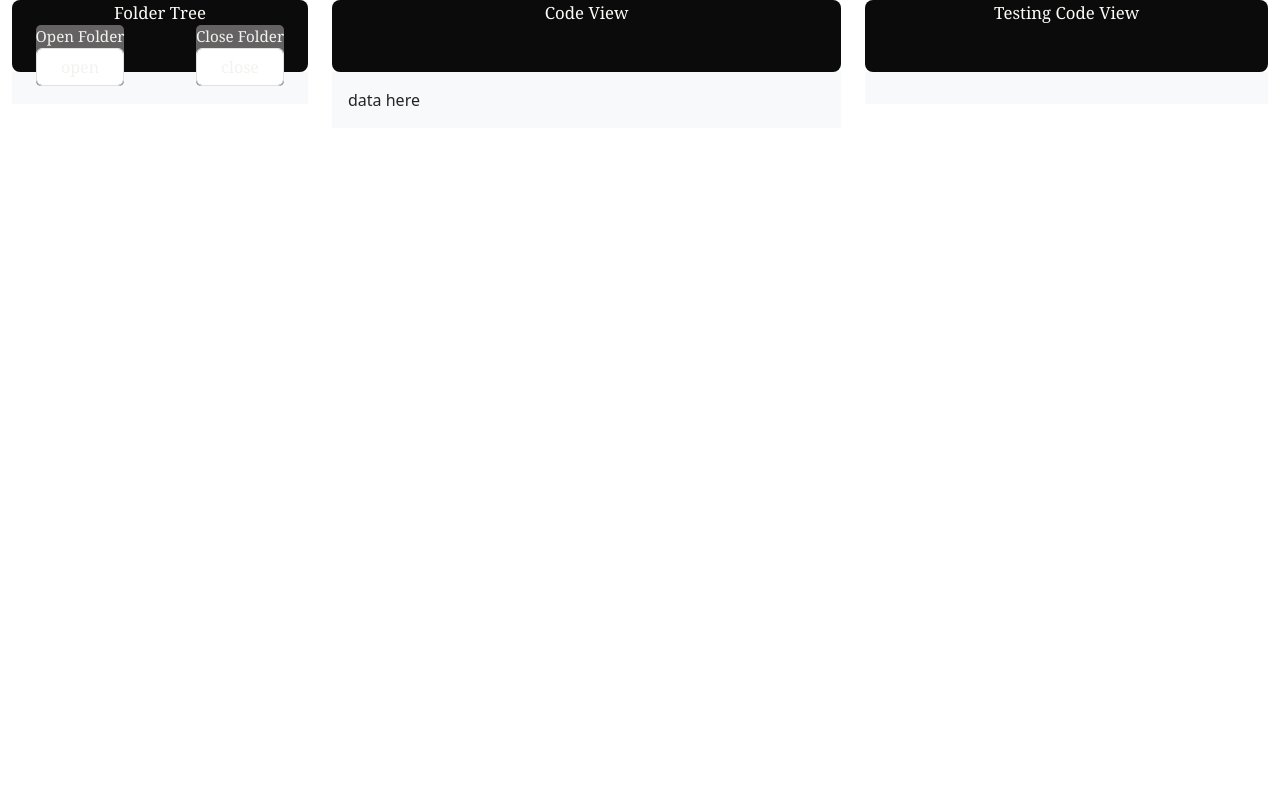
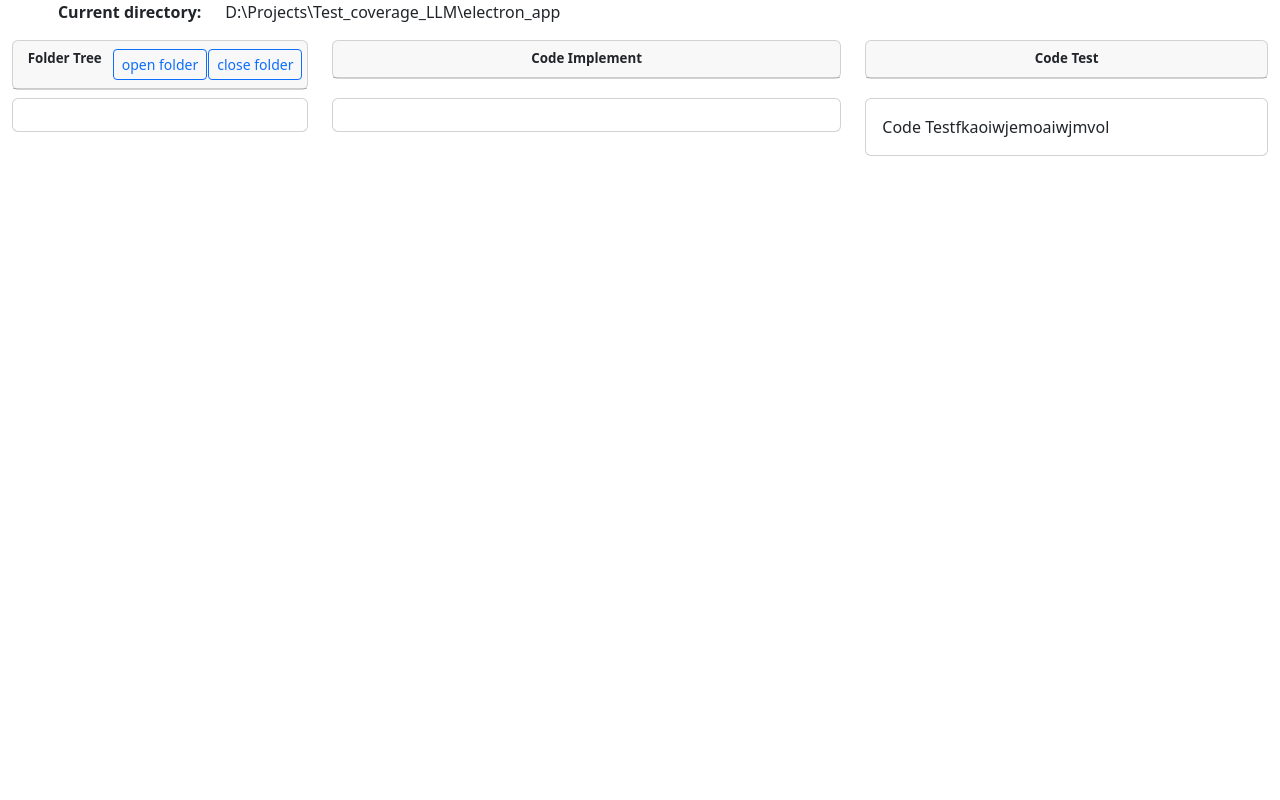
Before and after one commit to vodaiphuoc/llm_for_test, a Python web app: template templates/index.html in a window 1280 px wide. Run offline with Jinja, Linux system fonts and the light colour scheme; the template is opened without the code that fills it, so the values that code supplies are empty; some libraries are stand-ins or nearby versions.

Commit message:
change html

```diff
--- a/statics/css/index.css
+++ b/statics/css/index.css
@@ -7,30 +7,20 @@ html {
 	height: -webkit-fill-available;
 }
 
-/* all panel headings of all columns */
-.panel-heading {
-	font-size: calc(0.6rem + 0.9vh);
-	height: 9vh;
-	font-family: Georgia, serif;
-	background-color: #0b0b0b;
-	-webkit-text-fill-color: rgb(253, 251, 247);
-}
-
-.panel-heading, .panel-body {
-	border-radius: 8px;
-}
 
 /* buttons control folders */
 .open-folder,
 .close-folder {
-	font-size: calc(0.5rem + 0.9vh);
 	border-radius: 5px;
-	background-color: #646262;
-	-webkit-text-fill-color: rgb(244, 242, 240);
 }
-.open-folder:hover,
-.close-folder:hover {
-	transform: scale(1.1);
+
+
+.card-body {
+    width: 100%;
+    height: 100%;
+    position: relative;
+    margin: 0%;
+    padding: 0%;
 }
 
 
@@ -63,3 +53,14 @@ html {
 .active {
     display: block;
 }
+
+li {
+    font-size: small;
+    padding: 2%;
+}
+
+ul {
+    list-style-position: inherit;
+    padding: 5%;
+    margin: 0%;
+}
--- a/templates/index.html
+++ b/templates/index.html
@@ -1,13 +1,14 @@
-<!DOCTYPE html>
+<!doctype html>
 <html>
 <head>
     <meta charset="UTF-8" />
+    <meta name="viewport" content="width=device-width, initial-scale=1">
     <title>AUTO TEST</title>
 
     <!-- bootstrap css -->
     <link href="https://cdn.jsdelivr.net/npm/bootstrap@5.3.3/dist/css/bootstrap.min.css" rel="stylesheet" integrity="sha384-QWTKZyjpPEjISv5WaRU9OFeRpok6YctnYmDr5pNlyT2bRjXh0JMhjY6hW+ALEwIH" crossorigin="anonymous">
 
-    <link rel="stylesheet" type="text/css" href="../statics/css/index.css">
+    <link rel="stylesheet" type="text/css" href="../statics/css/test.css">
 
     <!-- bootstrap js -->
     <script src="https://cdn.jsdelivr.net/npm/bootstrap@5.3.3/dist/js/bootstrap.bundle.min.js" integrity="sha384-YvpcrYf0tY3lHB60NNkmXc5s9fDVZLESaAA55NDzOxhy9GkcIdslK1eN7N6jIeHz" crossorigin="anonymous"></script>
@@ -20,66 +21,89 @@
 </head>
 <body>
     <div class="container-fluid">
-        <!-- <div class="row vw-100">
-            <div class="col-xs-12 vh-5">
-                <div class="currentDir"></div>
+        <!-- header row -->
+        <div class="row">
+            <div class="col-sm-2">
+                <p class="text-end fw-bold">Current directory:</p>
             </div>
-        </div> -->
+            <div class="col-sm-10">
+                <p class="text-left">D:\Projects\Test_coverage_LLM\electron_app</p>
+            </div>
+        </div>
+
+        <!-- menu row -->
+        <div class="row text-center fw-bold">
+            <div class="col-sm-3">
+                <div class="card">
+                    <div class="card-header">
                         <div class="row">
-            <!-- Folder Tree content -->
-            <div class="col-sm-3 vh-100">
-                <div class="panel-heading text-center">
-                    <div class="row justify-content-center">Folder Tree</div>
-                    <div class="row folder-browser-buttons">
-                        <div class="col">
-                            <label class="open-folder">Open Folder
-                                <button class="form-control" id="open-folder-button">
-                                open
+                            <div class="col-sm-4 p-0" style="font-size: smaller;">
+                                Folder Tree
+                            </div>
+                            <div class="col-sm-4 p-0" style="font-size: smaller;">
+                                <button type="button"
+                                        class="btn btn-outline-primary btn-sm"
+                                        id="open-folder-button">
+                                    <p class="fs-7", style="margin-bottom: 0%;">open folder</p>
                                 </button>
-                            </label>
                             </div>
-                        <div class="col">
-                            <label class="close-folder">Close Folder
-                                <button class="form-control" id="close-folder-button">
-                                        close
+                            <div class="col-sm-4 p-0" style="font-size: smaller;">
+                                <button type="button"
+                                        class="btn btn-outline-primary btn-sm"
+                                        id="close-folder-button">
+                                    <p class="fs-7" style="margin-bottom: 0%;">close folder</p>
                                 </button>
-                            </label>
                             </div>
                         </div>
 
                     </div>
-                <div class="panel-body">
-                    <div class="overflow-auto p-3 bg-body-tertiary"
+                </div>
+            </div>
+            <div class="col-sm-5" style="font-size: smaller;">
+                <div class="card">
+                    <div class="card-header">
+                        Code Implement
+                    </div>
+                </div>
+            </div>
+            <div class="col-sm-4" style="font-size: smaller;">
+                <div class="card">
+                    <div class="card-header">
+                        Code Test
+                    </div>
+                </div>
+            </div>
+        </div>
+
+        <!-- show row -->
+        <div class="row py-2">
+            <div class="col-sm-3">
+                <div class="card">
+                    <div class="card-body">
+                        <div class="overflow-auto bg-body-tertiary"
                             style= "max-height: 100vh;">
                             <div id = "folder-tree"><div></div></div>
                         </div>
                     </div>
                 </div>
-
-            <!-- show code content -->
-            <div class="col-sm-5 vh-100">
-                <div class="panel-heading text-center">Code View
             </div>
-                <div class="panel-body">
-                    <div class="overflow-auto p-3 bg-body-tertiary"
-                        style= "max-height: 100vh;">
-                        <div class="test_index_api"><div>data here</div></div>
+            <div class="col-sm-5">
+                <div class="card">
+                    <div class="card-body">
+                        <div class="overflow-auto bg-body-tertiary"
+                            style= "max-height: 75vh;">
+                            <div class="show_py_content"><div></div></div>
                         </div>
                     </div>
                 </div>
-
-            <!-- show testing code -->
-            <div class="col-sm-4 vh-100">
-                <div class="panel-heading text-center">Testing Code View
             </div>
-                <div class="panel-body">
-                    <div class="overflow-auto p-3 bg-body-tertiary"
-                        style= "max-height: 100vh;">
-
+            <div class="col-sm-4">
+                <div class="card">
+                    <div class="card-body">
+                        Code Testfkaoiwjemoaiwjmvol
                     </div>
                 </div>
             </div>
-
         </div>
     </div>
 </body>
```
Lines whose indentation alone changed are shown as unchanged.
